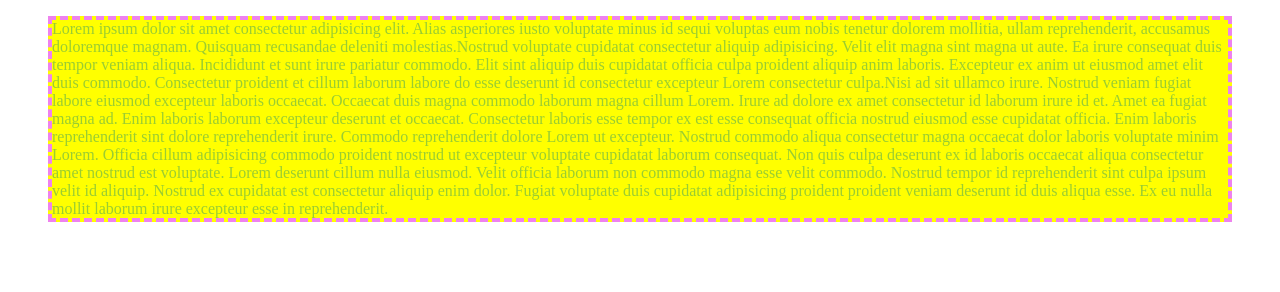
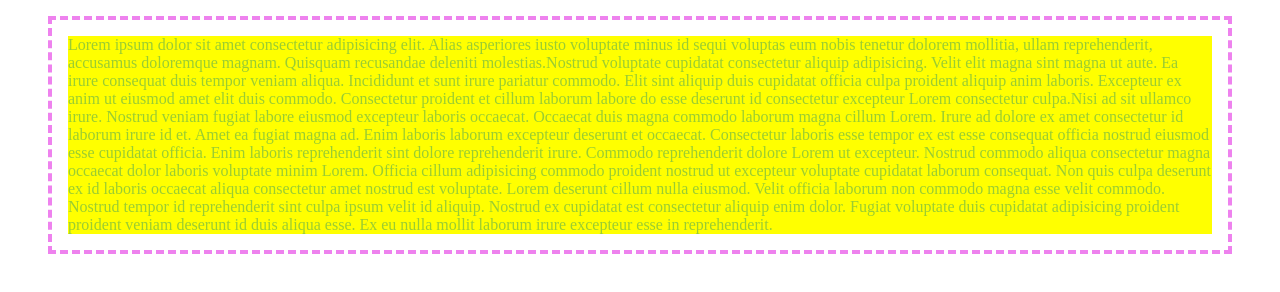
Before and after one commit to vamp16431745/__HTML_CSS, a plain HTML site: page lesson_04_10/test.html in a window 1280 px wide. Drawn offline with Linux system fonts and the light colour scheme.

Commit message:
增加paddingbox

```diff
--- a/lesson_04_10/test.html
+++ b/lesson_04_10/test.html
@@ -13,9 +13,12 @@
             /*border-style: dashed;
             border-width: 4px;
             border-color: violet;*/
+            border: 4px dashed violet; /*複合簡寫 順序沒差 與font不同*/
             color:yellowgreen;
             background-color: yellow;
-            border: 4px dashed violet; /*複合簡寫 順序沒差 與font不同*/
+            padding: 1em;
+            background-clip: content-box;
+
         }
 
 
```
